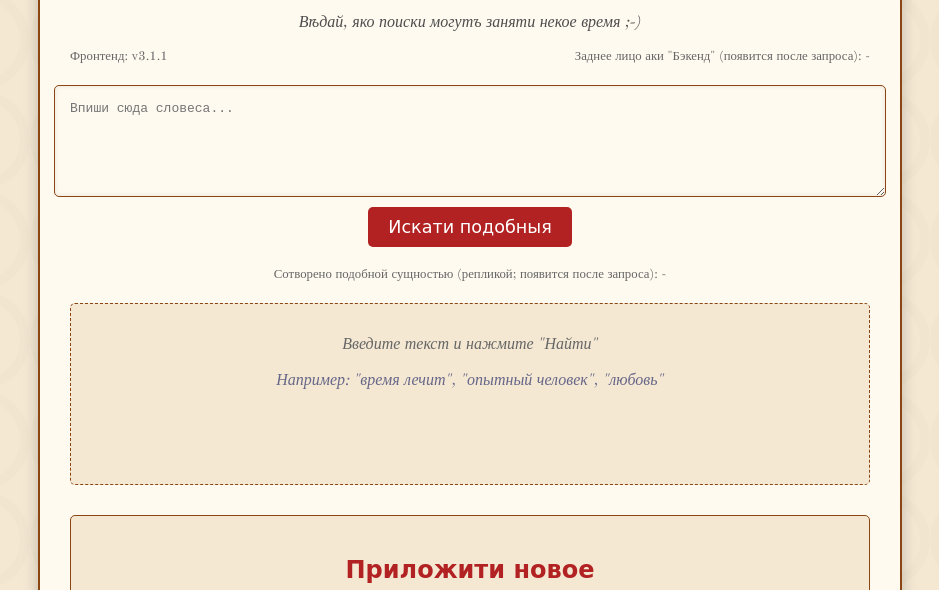
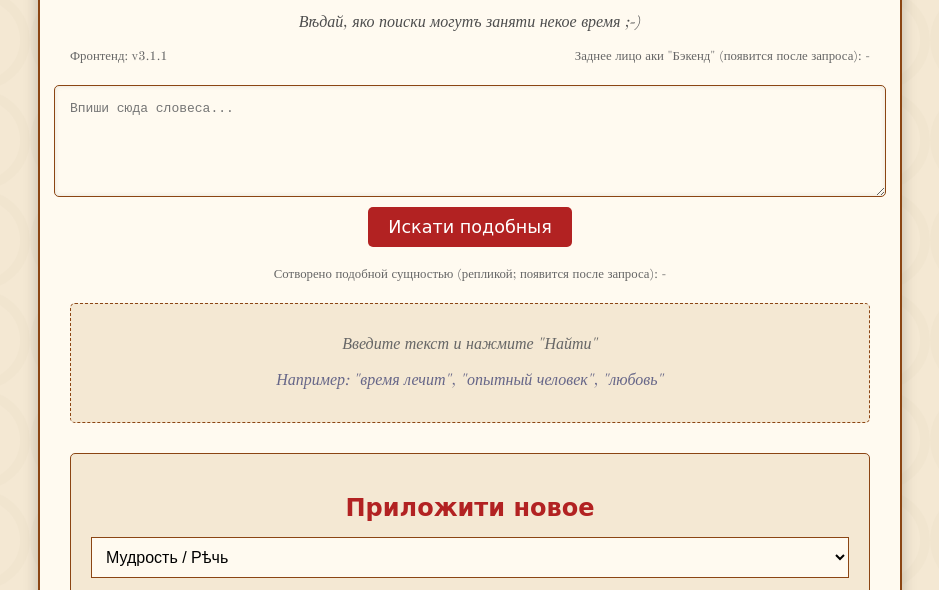
Before and after one commit to Daewoow/Aforisms, a plain HTML site: page frontend/index.html in a window 1280 px wide. Shown: the part 210-800 px from the top of the page, without its empty margins (170-1109 px from the left). Drawn offline with nearby package versions, Linux system fonts and the light colour scheme; a web font is replaced by a local one.

Commit message:
add scripts

```diff
--- a/frontend/style.css
+++ b/frontend/style.css
@@ -111,7 +111,7 @@ header p {
     background-color: #f4e8d3;
     border: 1px dashed #8b4513;
     border-radius: 5px;
-    min-height: 150px;
+    min-height: 15px;
 }
 
 .placeholder {
```
Also changed, not shown: 3 other files.
